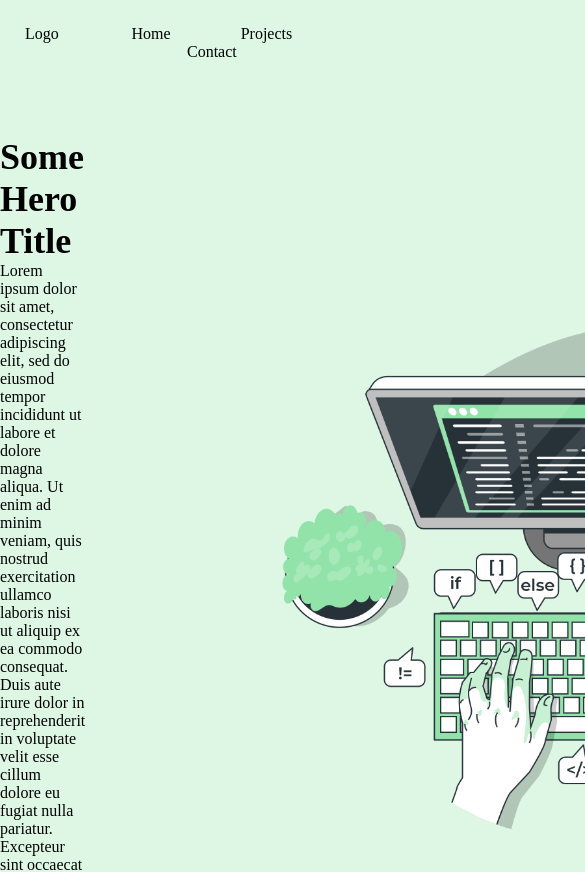
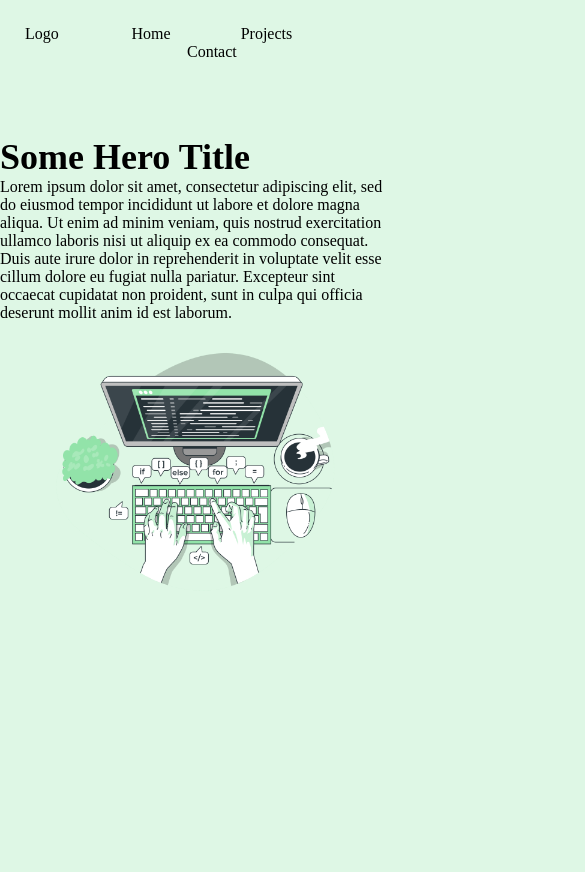
Before and after one commit to climbingryan/portfolioV2, a React (Create React App) app in the folder portfolio/: page / in a window 390 px wide. Shown: the top 872 px of the page, 585 px wide, since content can reach past the window. After the commit the page ends 844 px from the top, so only its background shows below. Built offline with nearby package versions, Linux system fonts and the light colour scheme.

Commit message:
Hero component mobile responsive. ehh

```diff
--- a/portfolio/src/App.css
+++ b/portfolio/src/App.css
@@ -35,8 +35,10 @@ header {
   position: relative;
   top: 50px;
   display: flex;
+  flex-flow: row wrap;
+  justify-content: space-evenly;
   align-items: center;
-  justify-content: space-evenly;
+  min-height: min-content;
 }
 .hero-text-handler h2 {
   font-size: 36px;
@@ -45,9 +47,23 @@ header {
   max-width: 400px;
 }
 .hero-img {
-  margin-left: 10rem;
   background-position: fixed;
   background-size: cover;
   max-width: 650px;
   max-width: 650px;
 }
+
+@media screen and (max-width: 650px) {
+  .hero-img {
+    background-position: none;
+    max-width: 500px;
+    max-height: 500px;
+  }
+}
+
+@media screen and (max-width: 500px) {
+  .hero-img {
+    max-width: 300px;
+    max-height: 300px;
+  }
+}
```
